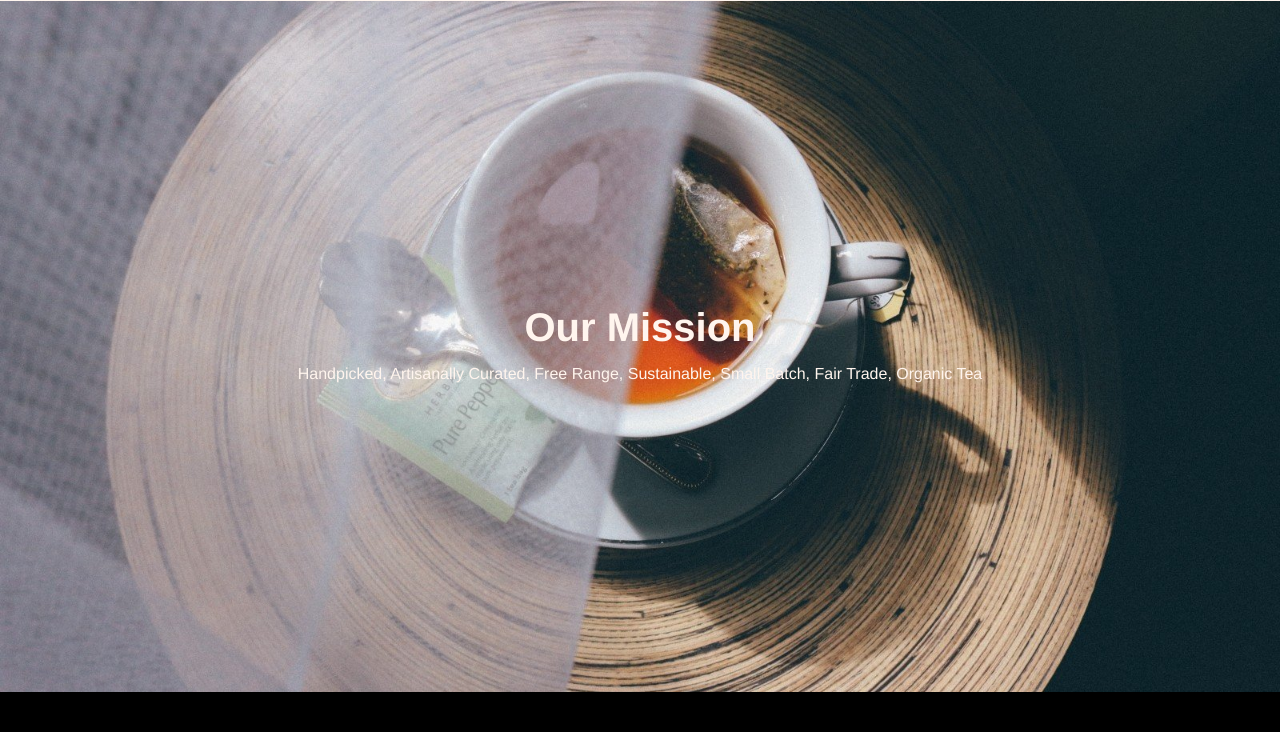
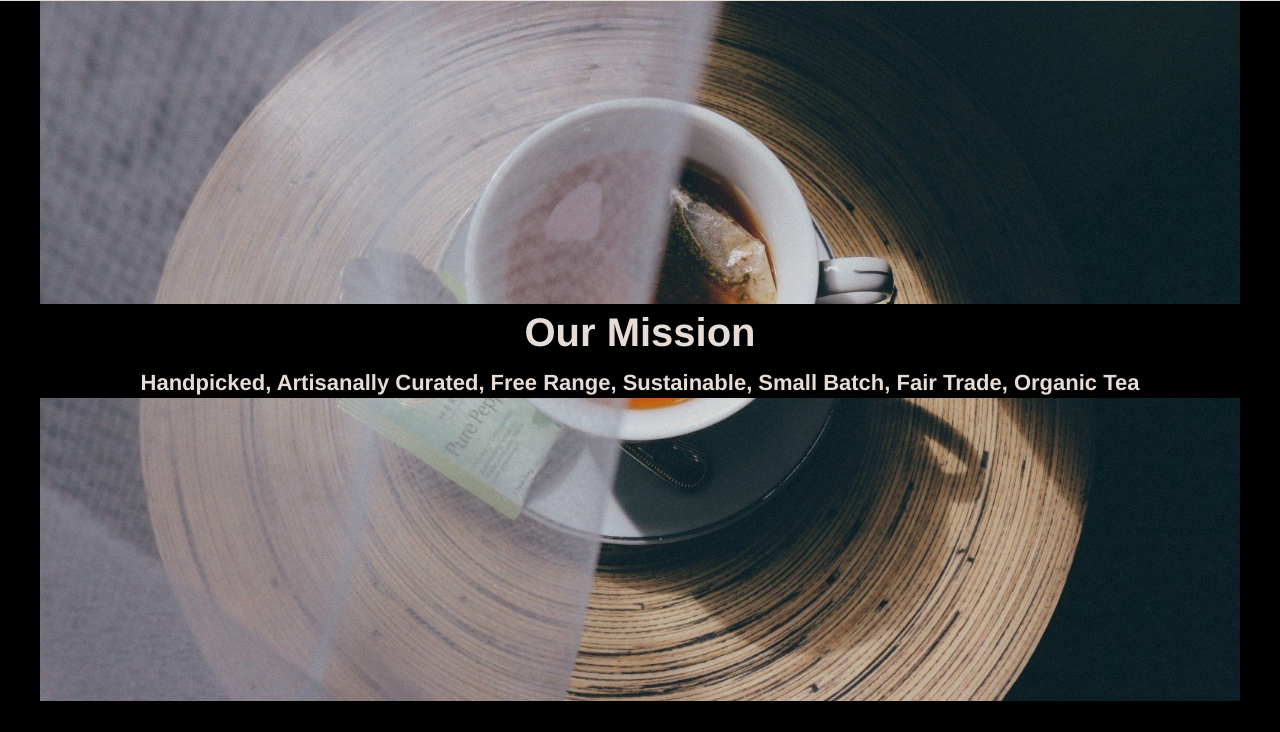
Before and after one commit to mariocruz4/mariocruz4.github.io, a plain HTML site: page tea_cozy/index.html in a window 1280 px wide. Shown: the part 68-800 px from the top of the page. Drawn offline with Linux system fonts and the light colour scheme.

Commit message:
Arreglado Our Mission

```diff
--- a/tea_cozy/index.html
+++ b/tea_cozy/index.html
@@ -26,11 +26,11 @@
 
     <!-- HERO / MISSION -->
     <section id="mission" class="hero">
-      <div class="container">
+      <div class="cutter">
         <h2>Our Mission</h2>
-        <p>
+        <h4>
           Handpicked, Artisanally Curated, Free Range, Sustainable, Small Batch, Fair Trade, Organic Tea
-        </p>
+        </h4>
       </div>
     </section>
 
--- a/tea_cozy/resources/style.css
+++ b/tea_cozy/resources/style.css
@@ -11,6 +11,8 @@ body {
   color: seashell;
   background-color: black;
   line-height: 1.4;
+  opacity: 0.9;
+  font-size: 22px;
 }
 
 /* =========================
@@ -64,13 +66,23 @@ nav a:hover {
    HERO / MISSION
    ========================= */
 .hero {
-  margin-top: 60px; /* para dejar espacio al header */
+  max-width: 1200px;
+  position: relative;
+  margin: 0 auto;
+  margin-top: 69px;
   background: url('./images/background.png') center/cover no-repeat;
   height: 700px;
   display: flex;
   flex-direction: column;
+  align-items: center;
   justify-content: center;
-  align-items: center;
+}
+
+.cutter {
+  background-color: black;
+  position: absolute;
+  left: 0px;
+  right: 0px;
   text-align: center;
 }
 
```
